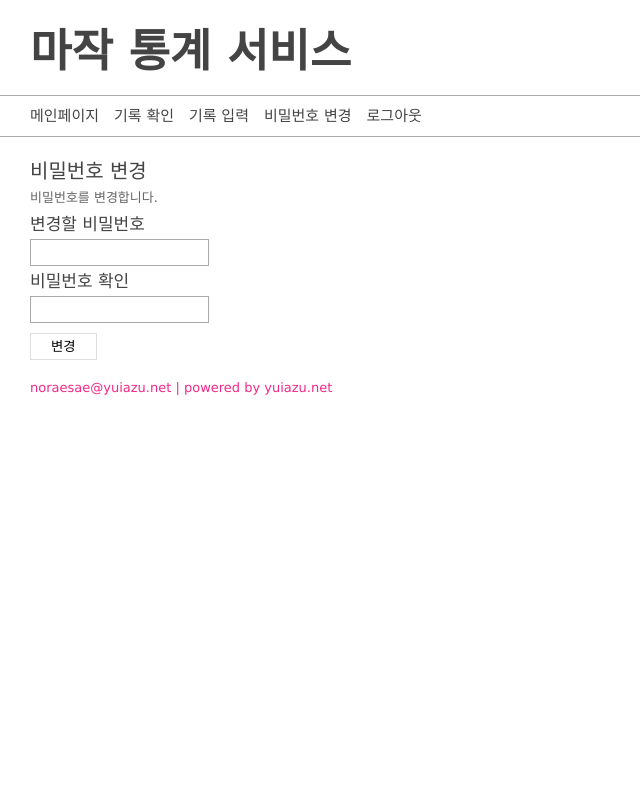
After one commit to hatashiro/mahjong-statistics, a Django app: page /change_passwd in a window 1280 px wide. The commit adds this page. Shown: the whole page, without its empty margins (0-640 px from the left). Run offline with Django 3.2, Linux system fonts and the light colour scheme; the visitor is signed in with stand-in values (Sample User, id 1); some libraries are stand-ins or nearby versions.

Commit message:
Add a page to change password.
Committed by noraesae.

```diff
--- a/mahjong/mahjong/urls.py
+++ b/mahjong/mahjong/urls.py
@@ -19,10 +19,12 @@ urlpatterns = patterns('',
     url(r'^login$', 'pages.views.login'),
     url(r'^submit_record$', 'pages.views.submit_record'),
     url(r'^records$', 'pages.views.records'),
+    url(r'^change_passwd$', 'pages.views.change_passwd'),
 
     # auth proc urls
     url(r'^login_proc$', 'auths.views.login_proc'),
     url(r'^logout_proc$', 'auths.views.logout_proc'),
+    url(r'^changepasswd_proc', 'auths.views.changepasswd_proc'),
 
     # record proc urls
     url(r'^submit_record_proc$', 'records.views.submit_record_proc'),
--- a/mahjong/pages/views.py
+++ b/mahjong/pages/views.py
@@ -47,3 +47,7 @@ def submit_record(request):
 @login_required
 def records(request):
     return render(request, 'pages/records.html', {})
+
+@login_required
+def change_passwd(request):
+    return render(request, 'pages/change_passwd.html', {})
--- a/mahjong/templates/base/menu.html
+++ b/mahjong/templates/base/menu.html
@@ -3,4 +3,5 @@
 {% if perms.records.submit_records %}
 <a class='menu_item' href='/submit_record'>기록 입력</a>
 {% endif %}
+<a class='menu_item' href='/change_passwd'>비밀번호 변경</a>
 <a class='menu_item' href='/logout_proc'>로그아웃</a>
--- /dev/null
+++ b/mahjong/templates/pages/change_passwd.html
@@ -0,0 +1,24 @@
+{% extends "base.html" %}
+{% block contents %}
+    <div class='subtitle'>비밀번호 변경</div>
+    <div class='description'>비밀번호를 변경합니다.</div>
+    <form class='form' action='/changepasswd_proc' method='post' onsubmit='return check_passwd(this);'>{% csrf_token %}
+        <div class='tag'>변경할 비밀번호</div>
+        <div class='input'><input type='password' name='passwd' class='text' /></div>
+        <div class='tag'>비밀번호 확인</div>
+        <div class='input'><input type='password' name='passwd_confirm' class='text' /></div>
+        <div class='input' style='margin-top:10px;'><input type='submit' class='button' value='변경' /></div>
+    </form>
+    <script type='text/javascript'>
+        function check_passwd(form) {
+            var p = $('input[name="passwd"]', form);
+            var _p = $('input[name="passwd_confirm"]', form);
+            if(p.val() != '' && _p.val() != '' && p.val() == _p.val())
+                return true;
+            else {
+                alert("비밀번호가 잘못됬어요...");
+                return false;
+            }
+        }
+    </script>
+{% endblock %}
```
Also changed, not shown: mahjong/auths/views.py (+12 -0 lines).
